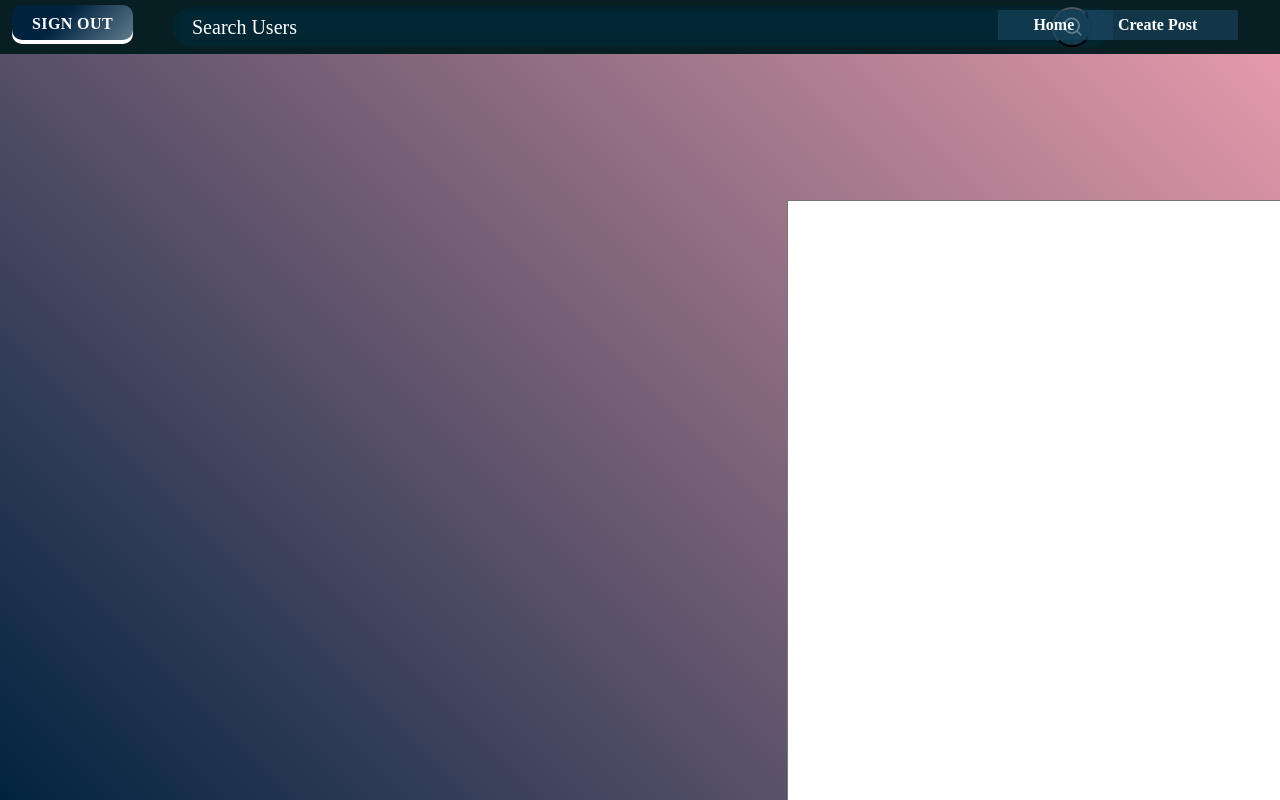
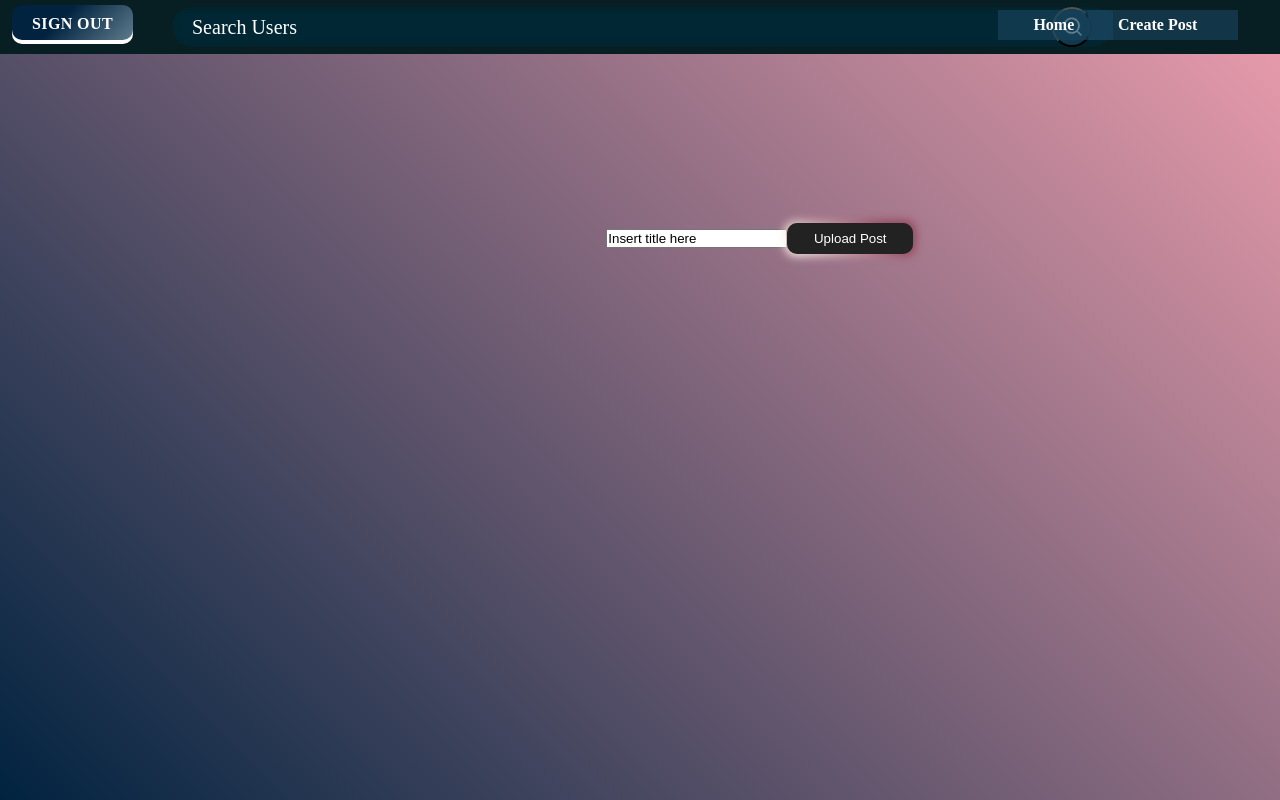
Before and after one commit to daceCS/ReFrame-React, a React (Vite) app in the folder frontend/: page /upload in a window 1280 px wide. Shown: the top 800 px of the page. Built offline with nearby package versions, Linux system fonts and the light colour scheme.

Commit message:
Update Upload.jsx

```diff
--- a/frontend/src/pages/Upload.jsx
+++ b/frontend/src/pages/Upload.jsx
@@ -44,10 +44,7 @@ function Upload() {
         className="upload-file"
       >
         <input type="file" className="file-upload" onChange={fileOnChange} />
-        <input type="text" onChange={changeCaption} id="caption-upload" />
-        <textarea name="text input" className="text-input" cols="60" rows="40">
-          {" "}
-        </textarea>
+        <input type="text" onChange={changeCaption} id="caption-upload" value = "Insert title here"/>
         <button className="upload-button" onClick={upload}>
           Upload Post
         </button>
```
